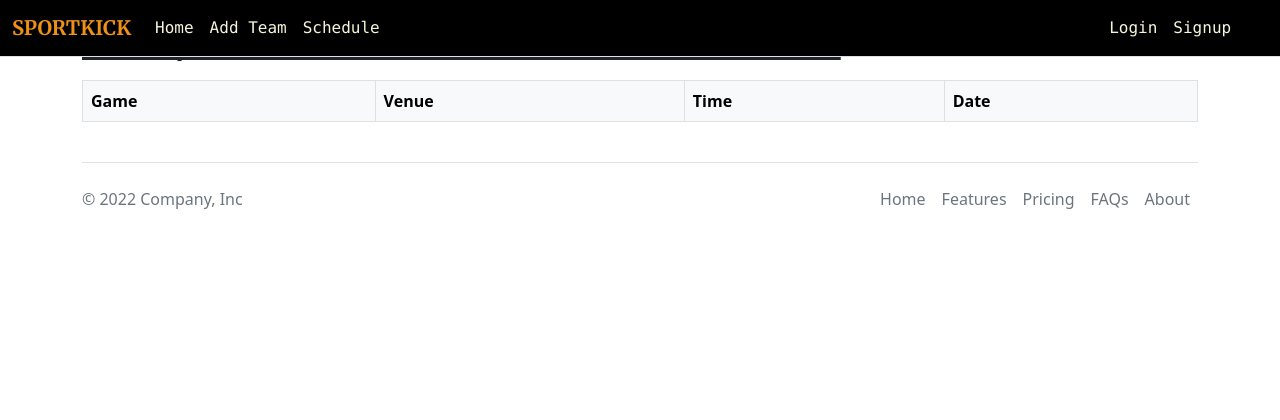
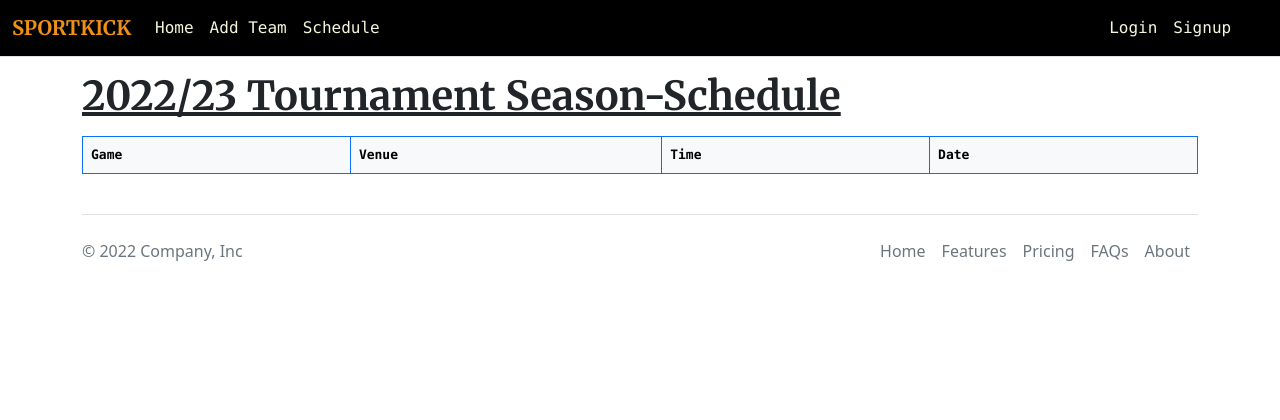
Before and after one commit to gilbertekalea/SportKick, a Flask app: template src/templates/schedule/schedule.html in a window 1280 px wide. Shown: the top 420 px of the page. Run offline with Flask 2, Linux system fonts and the light colour scheme; the template is opened without the code that fills it, so the values that code supplies are empty; some libraries are stand-ins or nearby versions.

Commit message:
fixed schedule bug

```diff
--- a/src/templates/home_page.html
+++ b/src/templates/home_page.html
@@ -69,7 +69,7 @@
                                         fill="#eceeef" dy=".3em">{{item.name}}</text>
 
                                 </svg>
-                                <div class="card-body">
+                                <div class="card-body font-monospace" style="font-size:small">
 
                                     <p class="card-text"> Lorem ipsum dolor sit amet consectetur adipisicing elit.
                                         Dignissimos voluptatibus aliquam voluptate accusamus
--- a/src/templates/schedule/schedule.html
+++ b/src/templates/schedule/schedule.html
@@ -4,13 +4,12 @@
 Schedule
 {% endblock %}
 
-
 {% block content %}
-<div class="container table-responsive">
+<div class="container table-responsive mt-5">
     <u>
-        <h1 class="mt-3 mb-3">2022/23 Tournament Season-Schedule</h1>
+        <h1 class="mt-3 mb-3 mt-4">2022/23 Tournament Season-Schedule</h1>
     </u>
-    <table class='table table-light table-striped table-bordered' style="font-size:medium">
+    <table class='table table-light table-striped table-bordered border-primary font-monospace' style="font-size:small">
         <thead>
             <th scope='col'>Game</th>
             <th scope='col'>Venue</th>
--- a/src/view/schedule.py
+++ b/src/view/schedule.py
@@ -31,7 +31,7 @@ def schedule_page():
 
             home_team = fixtures[i][j].split("vs")  # extract home team stadiums,
 
-            t = club.ClubName()
+            t = club.Team()
             stad = t.get_club_stadium(home_team[0].strip())
             fixture["fixture"] = fixtures[i][j]
             fixture["venue"] = stad
```
Also changed, not shown: src/controller/club.py (+5 -2 lines).
